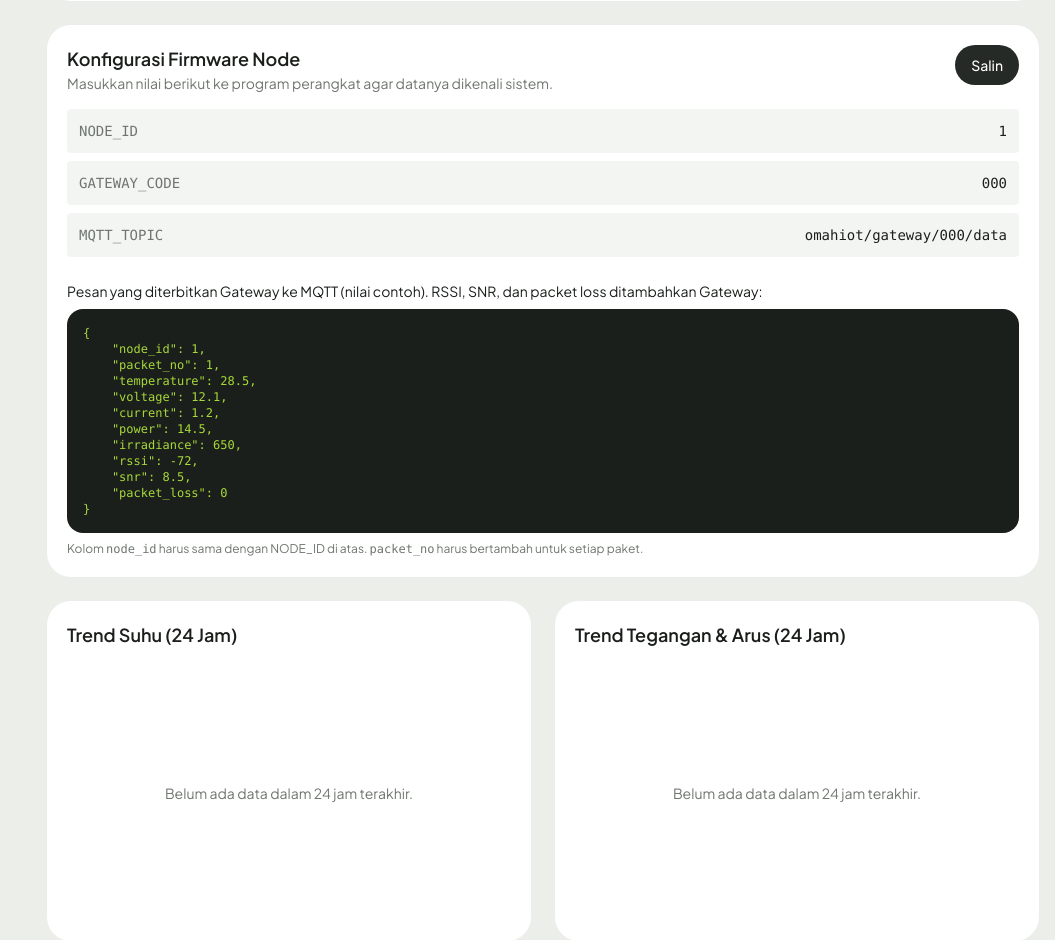
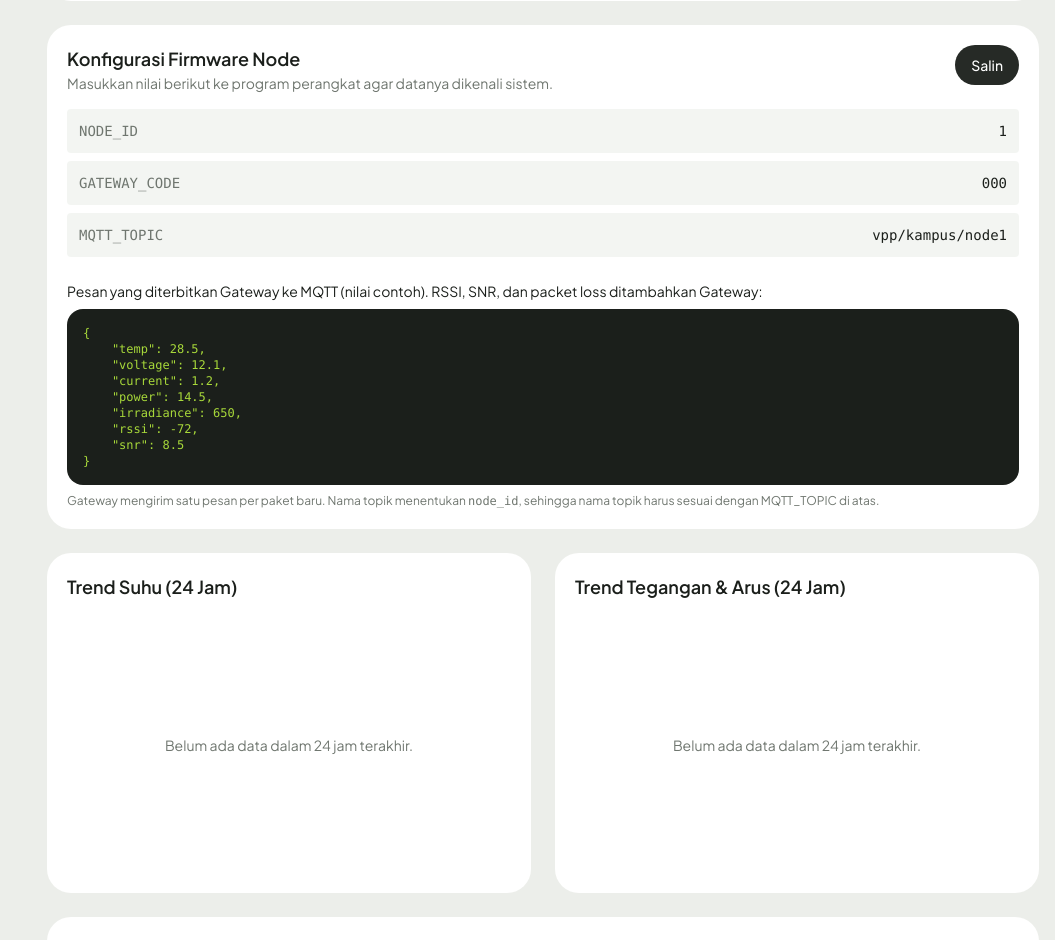
Before and after one commit to bayu3prayitno/dashboard_plts, a Laravel app: page /devices/1 in a window 1280 px wide. Shown: the part 892-1832 px from the top of the page, without its empty margins (225-1280 px from the left). Run offline with Laravel 12, Linux system fonts and the light colour scheme; a user stored in the database is signed in; data comes from the database, SQL or seed files in the repository; tables that the repository leaves empty hold one stand-in row (values such as "Sample post"); style sheets or scripts are compiled from the project's sources.

Commit message:
fix : ganti nama topic

```diff
--- a/app/Models/Device.php
+++ b/app/Models/Device.php
@@ -65,6 +65,13 @@ class Device extends Model
         return $this->belongsTo(Gateway::class);
     }
 
+    public function mqttTopic(): string
+    {
+        $alias = array_search((int) $this->node_id, (array) config('mqtt.node_aliases', []), true);
+
+        return 'vpp/kampus/'.($alias !== false ? $alias : 'node'.$this->node_id);
+    }
+
     public function measurements(): HasMany
     {
         return $this->hasMany(Measurement::class);
--- a/app/Models/Gateway.php
+++ b/app/Models/Gateway.php
@@ -101,10 +101,4 @@ class Gateway extends Model
     {
         return $this->hasMany(Device::class);
     }
-
-    /** Topik MQTT tempat Gateway ini mempublikasikan data (sesuai format yang dibaca MqttSubscribe). */
-    public function mqttDataTopic(): string
-    {
-        return 'omahiot/gateway/'.$this->gateway_code.'/data';
-    }
 }
--- a/resources/views/dashboard/devices/edit.blade.php
+++ b/resources/views/dashboard/devices/edit.blade.php
@@ -90,7 +90,7 @@
             @if($device->gateway)
                 <div class="space-y-1">
                     <dt class="text-muted">MQTT Topic</dt>
-                    <dd class="break-all font-mono text-xs text-ink">{{ $device->gateway->mqttDataTopic() }}</dd>
+                    <dd class="break-all font-mono text-xs text-ink">{{ $device->mqttTopic() }}</dd>
                 </div>
             @endif
         </dl>
--- a/resources/views/dashboard/devices/show.blade.php
+++ b/resources/views/dashboard/devices/show.blade.php
@@ -133,17 +133,22 @@
                     'power' => 14.5,
                     'irradiance' => 650,
                 ];
-                // Gateway menambahkan RSSI, SNR, dan packet loss sebelum menerbitkan ke MQTT
-                $mqttPayload = $nodePayload + [
+                // Firmware gateway menerbitkan ke topik vpp/kampus/{nama}: tanpa node_id dan packet_no
+                // (node_id dari nama topik, packet_no dibuat server)
+                $mqttPayload = [
+                    'temp' => 28.5,
+                    'voltage' => 12.1,
+                    'current' => 1.2,
+                    'power' => 14.5,
+                    'irradiance' => 650,
                     'rssi' => -72,
                     'snr' => 8.5,
-                    'packet_loss' => 0,
                 ];
             @endphp
             <div id="firmware-config" class="space-y-2 font-mono text-sm">
                 <div class="flex justify-between gap-4 p-3 bg-canvas/60 rounded"><span class="text-muted">NODE_ID</span><span class="text-ink">{{ $device->node_id }}</span></div>
                 <div class="flex justify-between gap-4 p-3 bg-canvas/60 rounded"><span class="text-muted">GATEWAY_CODE</span><span class="text-ink">{{ $device->gateway->gateway_code }}</span></div>
-                <div class="flex justify-between gap-4 p-3 bg-canvas/60 rounded"><span class="text-muted">MQTT_TOPIC</span><span class="text-ink break-all text-right">{{ $device->gateway->mqttDataTopic() }}</span></div>
+                <div class="flex justify-between gap-4 p-3 bg-canvas/60 rounded"><span class="text-muted">MQTT_TOPIC</span><span class="text-ink break-all text-right">{{ $device->mqttTopic() }}</span></div>
             </div>
 
             <p class="text-sm text-ink mt-6 mb-2 hidden">Pesan yang dikirim Node via LoRa (nilai contoh):</p>
@@ -151,7 +156,7 @@
 
             <p class="text-sm text-ink mt-6 mb-2">Pesan yang diterbitkan Gateway ke MQTT (nilai contoh). RSSI, SNR, dan packet loss ditambahkan Gateway:</p>
             <pre class="bg-ink text-lime text-xs p-4 rounded-2xl overflow-x-auto">{{ json_encode($mqttPayload, JSON_PRETTY_PRINT) }}</pre>
-            <p class="text-xs text-muted mt-2">Kolom <span class="font-mono">node_id</span> harus sama dengan NODE_ID di atas. <span class="font-mono">packet_no</span> harus bertambah untuk setiap paket.</p>
+            <p class="text-xs text-muted mt-2">Gateway mengirim satu pesan per paket baru. Nama topik menentukan <span class="font-mono">node_id</span>, sehingga nama topik harus sesuai dengan MQTT_TOPIC di atas.</p>
         @else
             <p class="text-sm text-muted">Perangkat belum terhubung ke Gateway. Edit perangkat dan pilih Gateway untuk melihat konfigurasi.</p>
         @endif
```
